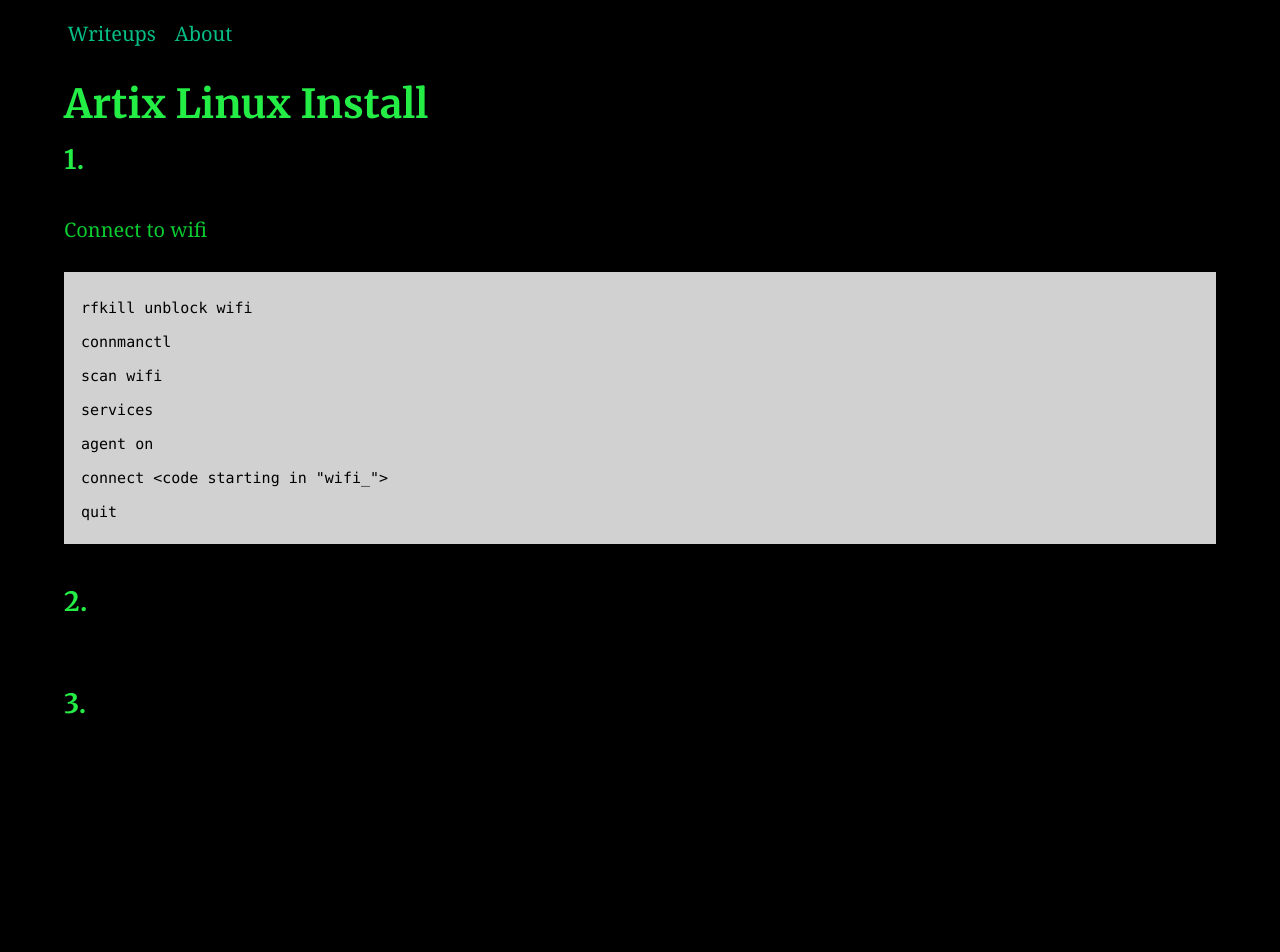
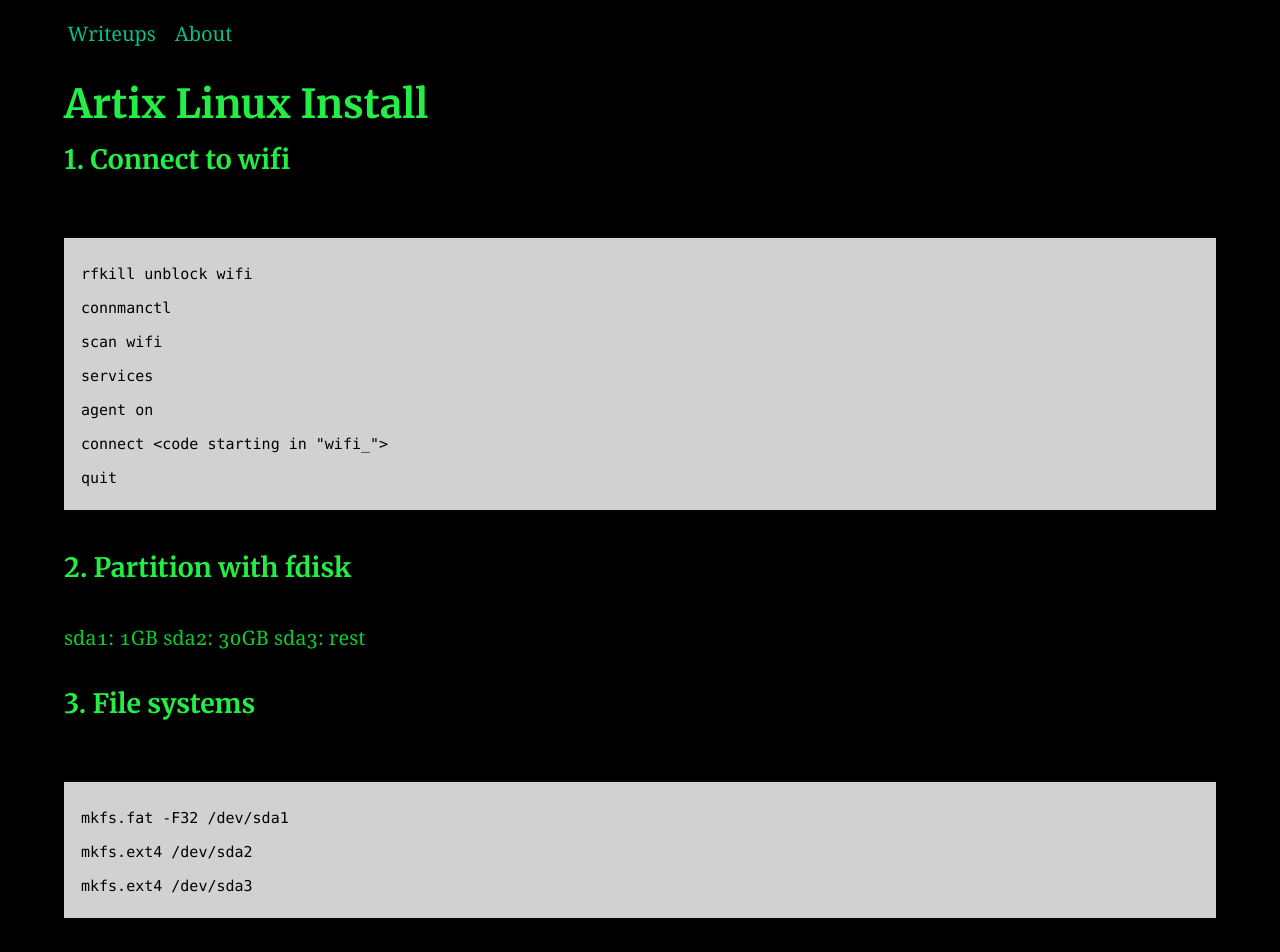
Before and after one commit to AC01010/Connor-McCartney.github.io, a Jekyll site: the page built from _posts/2015-07-27-artix.md, in a window 1280 px wide. Built offline with Jekyll 4.4.1, drawn with Linux system fonts in a browser that asks for light colours; before the commit the page ends 900 px from its top, so only the background shows below that.

Commit message:
Update 2015-07-27-artix.md

````diff
--- a/_posts/2015-07-27-artix.md
+++ b/_posts/2015-07-27-artix.md
@@ -6,9 +6,8 @@
 
 ---
 
-#### 1.
+#### 1. Connect to wifi
 <br>
-Connect to wifi
 
 ```
 rfkill unblock wifi
@@ -20,9 +19,17 @@
 quit
 ```
 
-#### 2.
+#### 2. Partition with fdisk
+<br>
+sda1: 1GB
+sda2: 30GB
+sda3: rest
+
+#### 3. File systems
 <br>
 
-
-#### 3.
-<br>
+```
+mkfs.fat -F32 /dev/sda1
+mkfs.ext4 /dev/sda2
+mkfs.ext4 /dev/sda3
+```
````
